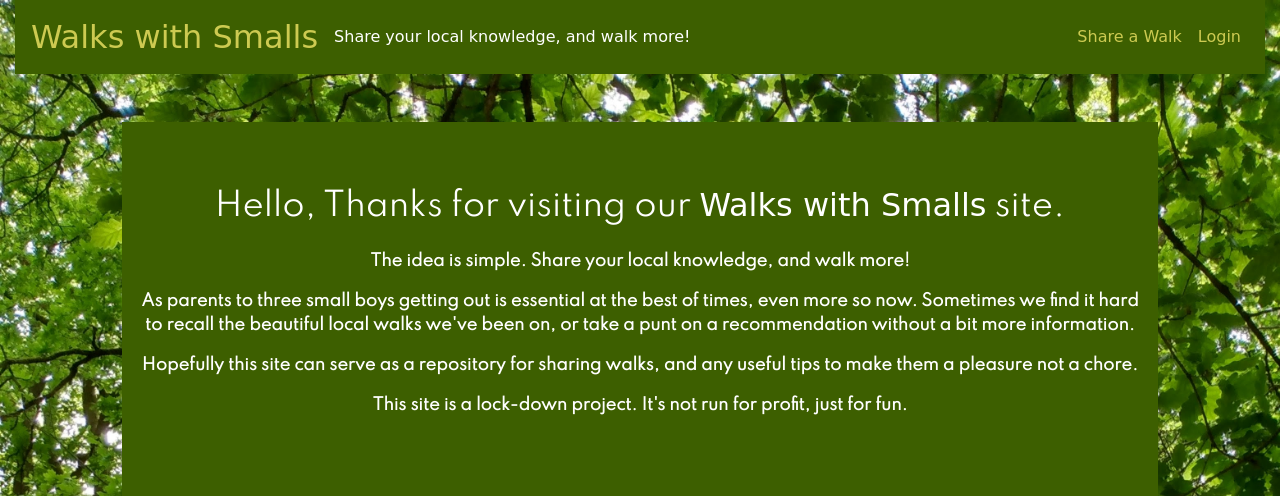
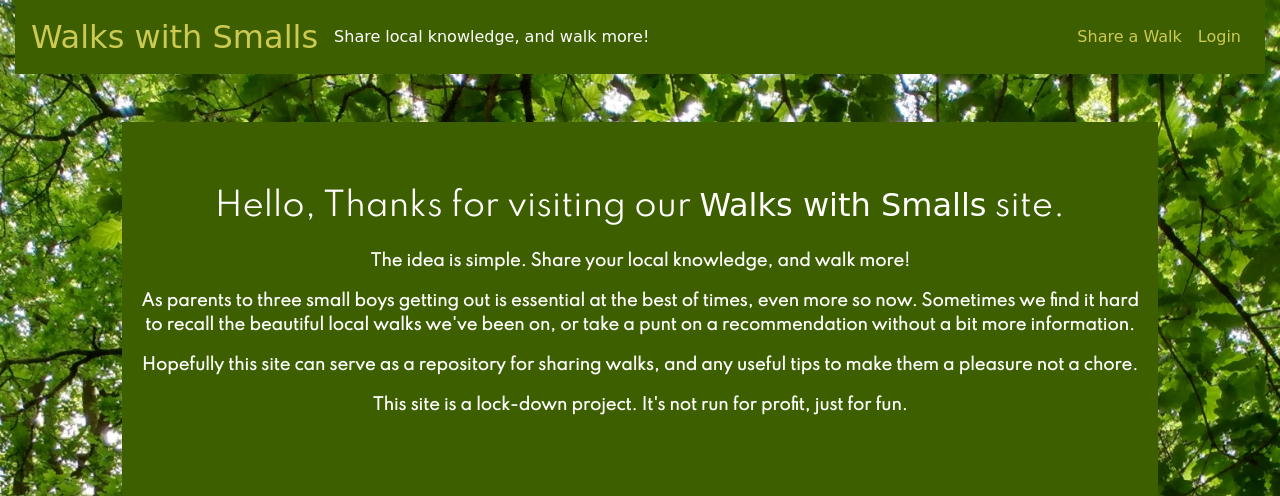
Before and after one commit to mj2p/walks_with_smalls, a Django app: page / in a window 1280 px wide. Shown: the top 496 px of the page. Run offline with Django 3.2, Linux system fonts and the light colour scheme; some libraries are stand-ins or nearby versions; some web fonts are replaced.

Commit message:
update tag line

```diff
--- a/walks_with_smalls/core/templates/base.html
+++ b/walks_with_smalls/core/templates/base.html
@@ -17,7 +17,7 @@
     <div class="container-fluid" id="background-image-holder">
         <nav class="navbar navbar-expand-lg">
             <a class="navbar-brand" href="{% url 'index' %}">Walks with Smalls</a>
-            <div class="navbar-text">Share your local knowledge, and walk more!</div>
+            <div class="navbar-text">Share local knowledge, and walk more!</div>
             <button class="navbar-toggler" type="button" data-toggle="collapse" data-target="#collapse-menu" aria-controls="collapse-menu" aria-expanded="false" aria-label="Toggle navigation">
                 <span class="navbar-toggler-icon"></span>
             </button>
```
